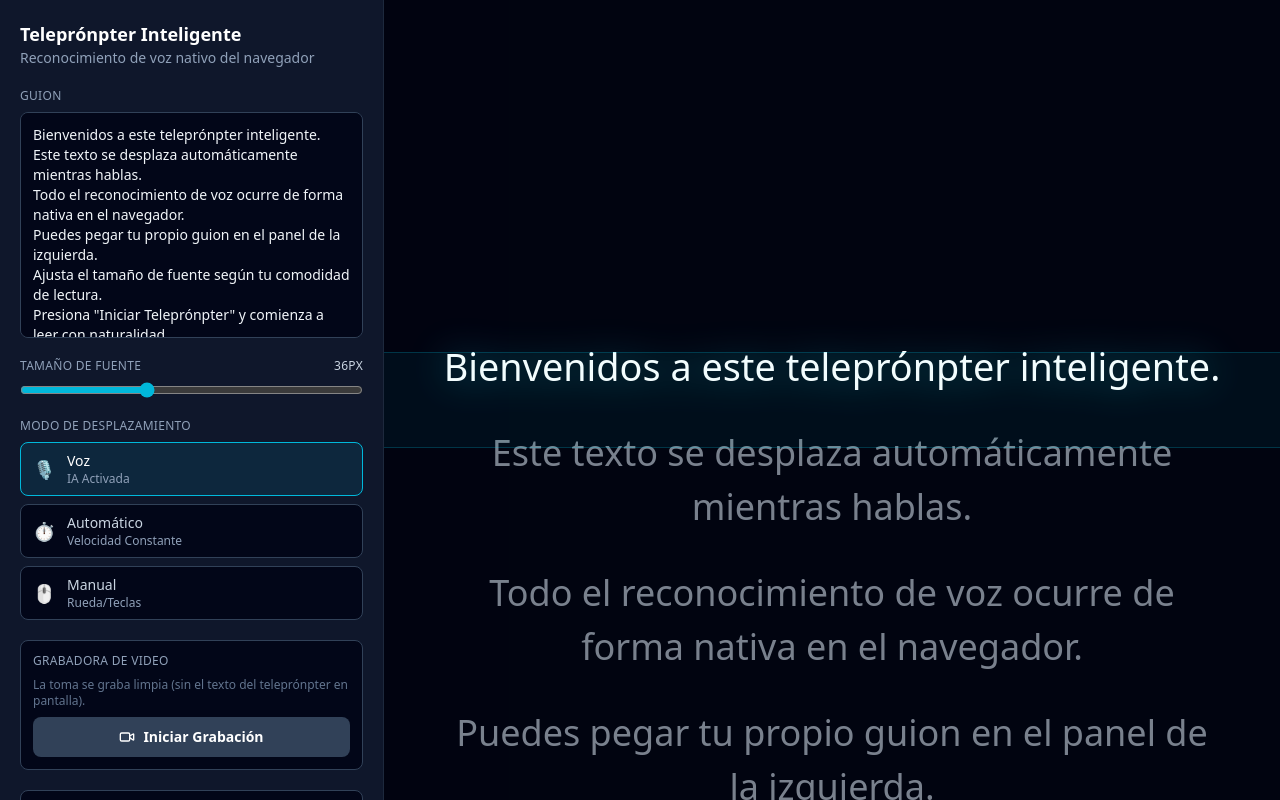
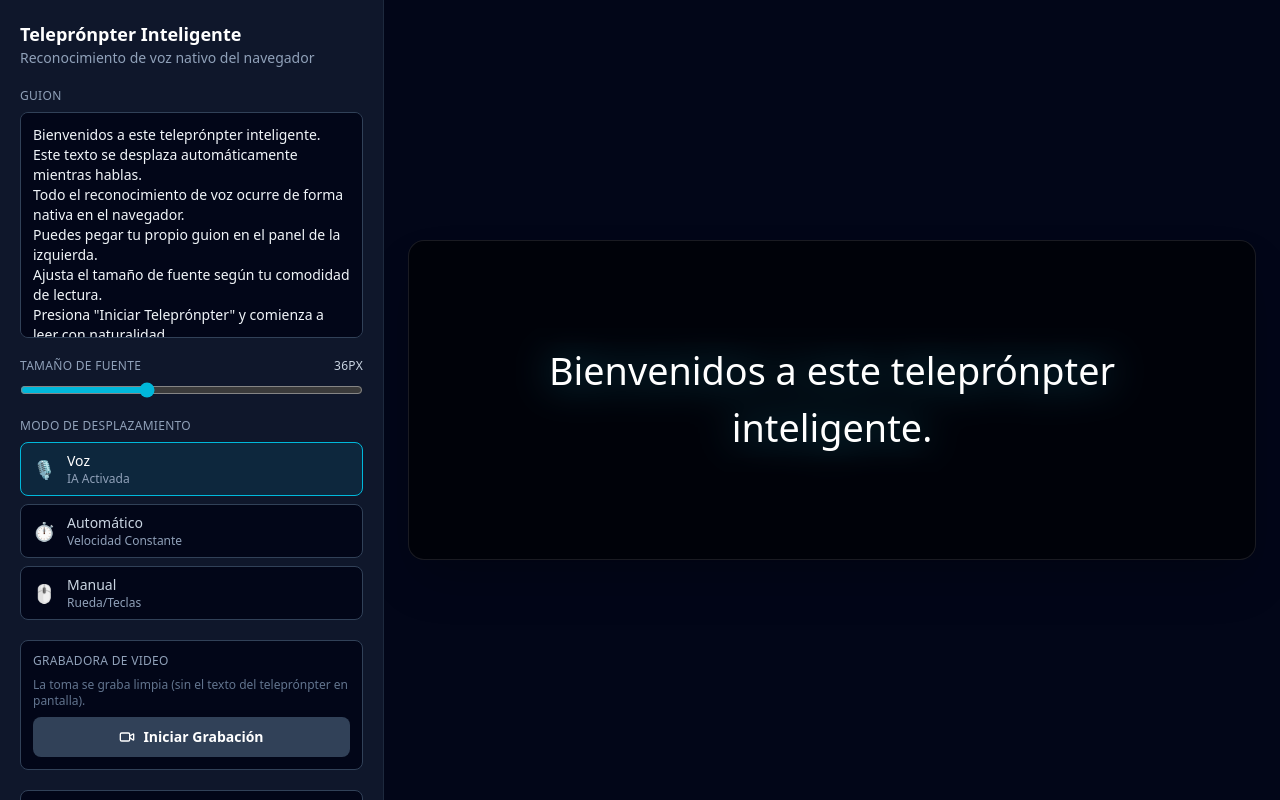
Before and after one commit to juant23273526-svg/teleprompter3406, a React (Vite) app: page / in a window 1280 px wide. Built offline with nearby package versions, Linux system fonts and the light colour scheme.

Commit message:
fix video ref race condition, webkit-playsinline for iOS MP4 track and 2-line mask overlay

```diff
--- a/src/App.tsx
+++ b/src/App.tsx
@@ -90,6 +90,16 @@ export default function App() {
     discardPreview,
   } = useVideoRecorder()
   const isRecording = recorderStatus === 'recording'
+
+  // Al iniciar a grabar, oculta automáticamente el panel lateral en móviles
+  // para que la cámara y el texto ocupen el 100% del viewport. En escritorio
+  // no tiene efecto: ControlPanel siempre se muestra ahí sin importar
+  // isPanelOpen (ver md:flex en su propio className).
+  useEffect(() => {
+    if (isRecording) {
+      setIsPanelOpen(false)
+    }
+  }, [isRecording])
 
   const scrollContainerRef = useRef<HTMLDivElement>(null)
 
@@ -206,23 +216,29 @@ export default function App() {
 
   return (
     <div className="relative h-screen w-screen overflow-hidden bg-slate-950 text-slate-100">
-      {/* Fondo de cámara a pantalla completa: solo se monta mientras se está
-          grabando. MediaRecorder captura el MediaStream de getUserMedia
-          directamente, así que el archivo grabado siempre queda limpio (cámara
-          + mic) sin esta capa de teleprónpter, sin importar lo que se vea aquí. */}
-      {isRecording && (
+      {/* Fondo de cámara a pantalla completa: el <video> queda montado
+          siempre (nunca condicionado a isRecording) para que la ref esté
+          disponible desde el primer frame en que useVideoRecorder intenta
+          asignarle el stream; si se montara solo cuando isRecording es true
+          se perdería la carrera contra el propio cambio de estado que activa
+          esa condición. Se oculta con opacidad mientras no hay grabación.
+          MediaRecorder captura el MediaStream de getUserMedia directamente,
+          así que el archivo grabado siempre queda limpio (cámara + mic) sin
+          esta capa de teleprónpter, sin importar lo que se vea aquí. */}
       <video
         ref={videoPreviewRef}
         muted
         playsInline
         autoPlay
-          className="fixed inset-0 z-0 h-full w-full object-cover"
+        className={[
+          'fixed inset-0 z-0 h-full w-full object-cover transition-opacity duration-300',
+          isRecording ? 'opacity-100' : 'pointer-events-none opacity-0',
+        ].join(' ')}
       />
-      )}
 
       {/* Contenido de la app (panel + teleprónpter): flota por encima del
           fondo de cámara. */}
-      <div className="relative z-10 flex h-full w-full flex-col overflow-hidden md:flex-row">
+      <div className="relative z-20 flex h-full w-full flex-col overflow-hidden md:flex-row">
         <ControlPanel
           script={script}
           onScriptChange={setScript}
--- a/src/components/PrompterScreen.tsx
+++ b/src/components/PrompterScreen.tsx
@@ -1,4 +1,4 @@
-import { useCallback, useEffect, useRef } from 'react'
+import { useCallback, useEffect, useMemo, useRef } from 'react'
 import type { RefObject } from 'react'
 import type { ScrollMode } from '../types'
 import { scrollElementToCenter, type ScrollAnimationHandle } from '../utils/smoothScroll'
@@ -11,6 +11,12 @@ interface PrompterScreenProps {
   scrollMode: ScrollMode
   scrollContainerRef: RefObject<HTMLDivElement>
 }
+
+/** Interlineado usado tanto en los renglones como en el cálculo de la ventana de lectura. */
+const LINE_HEIGHT_RATIO = 1.5
+const VISIBLE_LINES = 2
+/** Zona de desvanecimiento (px) a cada lado de la ventana de 2 líneas antes de llegar a opacidad 0. */
+const FADE_MARGIN_PX = 36
 
 export function PrompterScreen({
   lines,
@@ -25,7 +31,9 @@ export function PrompterScreen({
 
   // Centra el renglón indicado con una animación propia (rAF + easing) en
   // vez de scrollIntoView nativo, cancelando cualquier animación anterior
-  // aún en curso para que nunca se pisen entre sí ("saltos" bruscos).
+  // aún en curso para que nunca se pisen entre sí ("saltos" bruscos). Como
+  // scrollElementToCenter usa container.clientHeight (no un valor fijo),
+  // centra correctamente sin importar si el contenedor mide 50vh o 40vh.
   const scrollLineIntoView = useCallback(
     (index: number) => {
       const container = scrollContainerRef.current
@@ -58,24 +66,41 @@ export function PrompterScreen({
     scrollLineIntoView(index)
   }
 
+  // Máscara CSS que deja opaca solo una franja central de 2 líneas de alto
+  // (según el fontSize elegido) y desvanece el resto del contenedor
+  // flotante hacia los bordes, para que las frases entren y salgan de forma
+  // suave conforme avanza el scroll automático o el de voz.
+  const readingWindowMask = useMemo(() => {
+    const halfWindow = (fontSize * LINE_HEIGHT_RATIO * VISIBLE_LINES) / 2
+    const opaqueStart = `calc(50% - ${halfWindow}px)`
+    const opaqueEnd = `calc(50% + ${halfWindow}px)`
+    const transparentStart = `calc(50% - ${halfWindow + FADE_MARGIN_PX}px)`
+    const transparentEnd = `calc(50% + ${halfWindow + FADE_MARGIN_PX}px)`
+    return [
+      'linear-gradient(to bottom,',
+      'transparent 0%,',
+      `transparent ${transparentStart},`,
+      `black ${opaqueStart},`,
+      `black ${opaqueEnd},`,
+      `transparent ${transparentEnd},`,
+      'transparent 100%)',
+    ].join(' ')
+  }, [fontSize])
+
   return (
-    <div className="relative z-10 flex-1 overflow-hidden bg-slate-950/60">
-      {/* Capa semi-transparente para legibilidad: cuando la cámara está activa de
-          fondo (position: fixed, z-index: 0, en App), este contenedor flota
-          encima (z-index: 10) y oscurece un poco el video para que el texto
-          siga siendo legible. */}
-      <div className="pointer-events-none absolute inset-0 bg-black/35" />
-
-      {/* Overlay de la línea de lectura central: guía visual fija en medio de la pantalla,
-          independiente del scroll del guion. */}
-      <div className="pointer-events-none absolute inset-x-0 top-1/2 z-10 h-24 -translate-y-1/2 border-y border-cyan-400/20 bg-cyan-400/5" />
-
+    <div className="relative z-20 flex flex-1 items-center justify-center overflow-hidden p-4 sm:p-6">
+      {/* Contenedor flotante del teleprónpter: ocupa el 50% del alto de
+          pantalla en vertical (portrait) y el 40% en horizontal (landscape),
+          centrado sobre el video de cámara de fondo con un fondo oscuro
+          semitransparente + blur para legibilidad. */}
+      <div className="relative flex h-[50vh] w-full max-w-4xl flex-col overflow-hidden rounded-2xl border border-white/10 bg-black/60 shadow-2xl backdrop-blur-sm landscape:h-[40vh]">
         <div
           ref={scrollContainerRef}
           tabIndex={0}
           className="h-full overflow-y-auto outline-none"
+          style={{ WebkitMaskImage: readingWindowMask, maskImage: readingWindowMask }}
         >
-        <div className="mx-auto max-w-4xl space-y-6 px-8 py-[42vh] md:px-16">
+          <div className="mx-auto max-w-3xl space-y-6 px-6 py-[21vh] md:px-10 landscape:py-[17vh]">
             {lines.map((line, index) => {
               if (!line.trim()) {
                 return <div key={index} aria-hidden className="h-4" />
@@ -99,7 +124,7 @@ export function PrompterScreen({
                         ? 'text-slate-600 opacity-40 hover:opacity-70'
                         : 'text-slate-300 opacity-60 hover:opacity-90',
                   ].join(' ')}
-                style={{ fontSize: `${fontSize}px`, lineHeight: 1.5 }}
+                  style={{ fontSize: `${fontSize}px`, lineHeight: LINE_HEIGHT_RATIO }}
                 >
                   {line}
                 </p>
@@ -108,5 +133,6 @@ export function PrompterScreen({
           </div>
         </div>
       </div>
+    </div>
   )
 }
--- a/src/hooks/useVideoRecorder.ts
+++ b/src/hooks/useVideoRecorder.ts
@@ -21,12 +21,18 @@ interface UseVideoRecorderResult {
 }
 
 /**
- * Orden de preferencia de MIME types para MediaRecorder. Safari/iOS no
- * soporta WebM en absoluto pero sí grabación a MP4 (H.264) desde iOS 14.3+,
- * así que probamos primero los formatos MP4 antes de caer a WebM para
- * navegadores basados en Chromium/Firefox.
+ * Orden de preferencia estricto de MIME types para MediaRecorder, priorizando
+ * el H.264/AAC nativo de Safari/iOS (necesario para que el clip se reproduzca
+ * y se pueda guardar directamente en Fotos / redes sociales). Si ninguno es
+ * compatible (navegadores Chromium/Firefox sin soporte de MP4), MediaRecorder
+ * se instancia sin `mimeType` y el propio navegador cae a su formato por
+ * defecto (típicamente WebM), que ya queda cubierto por `extensionForMimeType`.
  */
-const PREFERRED_MIME_TYPES = ['video/mp4;codecs=avc1', 'video/mp4', 'video/webm;codecs=vp9', 'video/webm']
+const PREFERRED_MIME_TYPES = [
+  'video/mp4;codecs=avc1.42E01E,mp4a.40.2',
+  'video/mp4;codecs=avc1',
+  'video/mp4',
+]
 
 function pickSupportedMimeType(): string | undefined {
   if (typeof MediaRecorder === 'undefined') return undefined
@@ -87,6 +93,11 @@ export function useVideoRecorder(): UseVideoRecorderResult {
       streamRef.current = stream
 
       if (videoPreviewRef.current) {
+        // 'webkit-playsinline' es el atributo legacy que Safari iOS (<14)
+        // necesita además del estándar `playsinline`/`playsInline`: sin él,
+        // iOS puede forzar la reproducción a pantalla completa o bloquear la
+        // captura de video, entregando solo el track de audio.
+        videoPreviewRef.current.setAttribute('webkit-playsinline', 'true')
         videoPreviewRef.current.srcObject = stream
         await videoPreviewRef.current.play().catch(() => undefined)
       }
```
Lines whose indentation alone changed are shown as unchanged.
